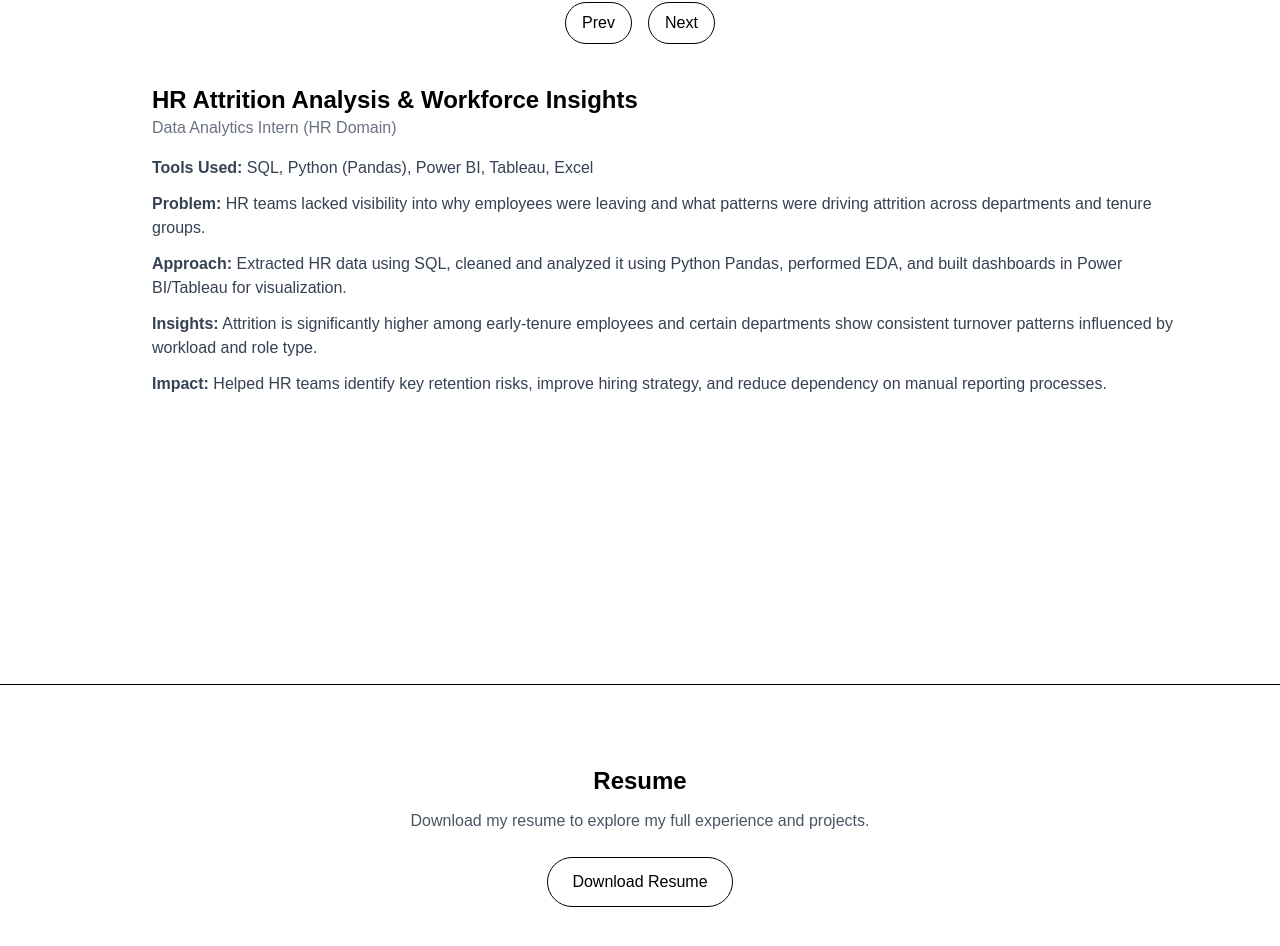
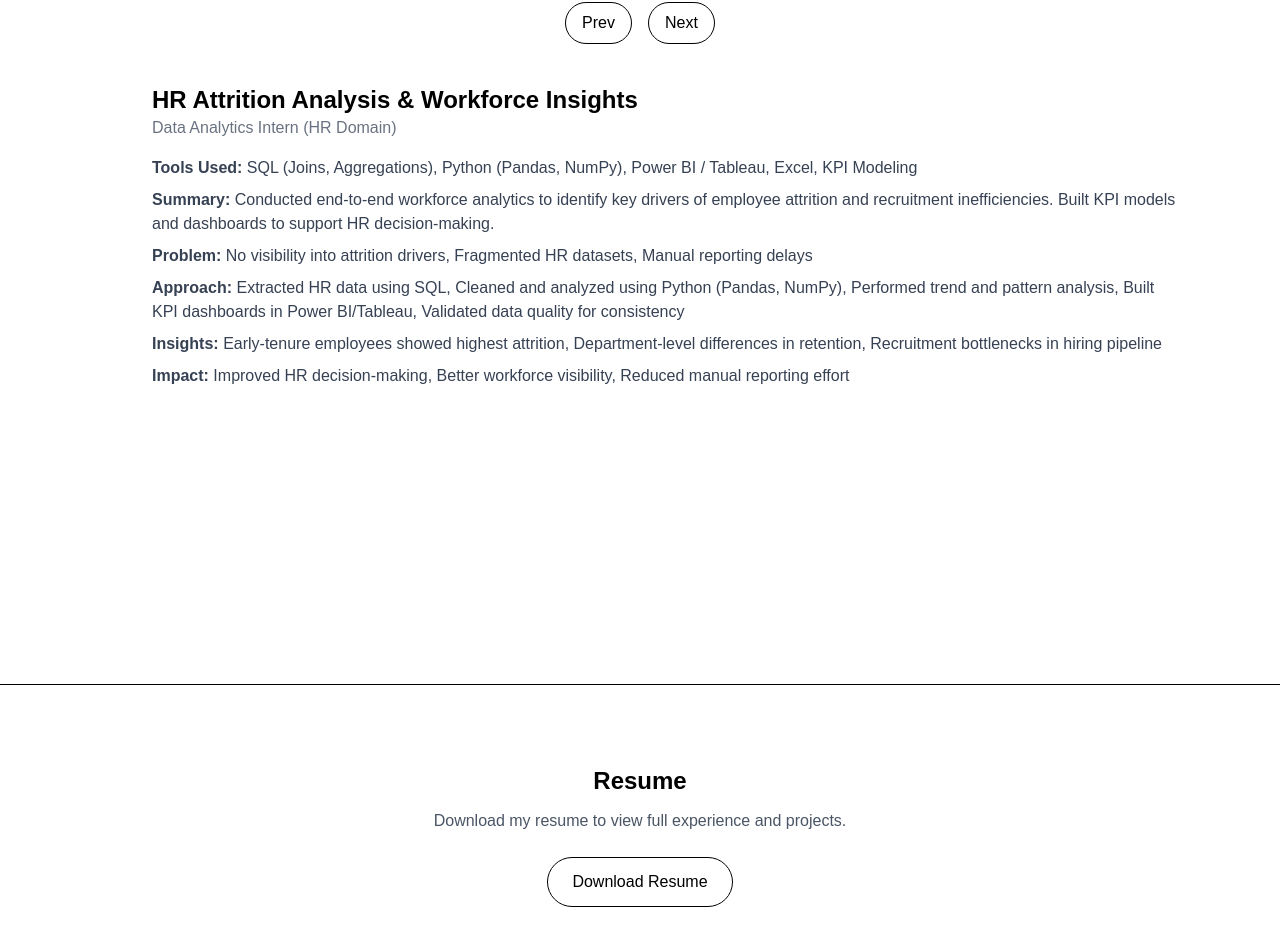
Before and after one commit to SahasraReddy9/my-portfolio, a Next.js app: page / in a window 1280 px wide. Shown: the part 1840-2786 px from the top of the page. Built offline with nearby package versions, Linux system fonts and the light colour scheme.

Commit message:
final portfolio upgrade

```diff
--- a/app/page.tsx
+++ b/app/page.tsx
@@ -55,7 +55,10 @@ function AINetworkBackground() {
   }, []);
 
   return (
-    <canvas className="fixed inset-0 -z-10 pointer-events-none" ref={canvasRef} />
+    <canvas
+      ref={canvasRef}
+      className="fixed inset-0 -z-10 pointer-events-none"
+    />
   );
 }
 
@@ -67,41 +70,105 @@ export default function Page() {
     {
       title: "HR Attrition Analysis & Workforce Insights",
       role: "Data Analytics Intern (HR Domain)",
-      tools: "SQL, Python (Pandas), Power BI, Tableau, Excel",
-      problem:
-        "HR teams lacked visibility into why employees were leaving and what patterns were driving attrition across departments and tenure groups.",
-      approach:
-        "Extracted HR data using SQL, cleaned and analyzed it using Python Pandas, performed EDA, and built dashboards in Power BI/Tableau for visualization.",
-      insights:
-        "Attrition is significantly higher among early-tenure employees and certain departments show consistent turnover patterns influenced by workload and role type.",
-      impact:
-        "Helped HR teams identify key retention risks, improve hiring strategy, and reduce dependency on manual reporting processes.",
+      tools:
+        "SQL (Joins, Aggregations), Python (Pandas, NumPy), Power BI / Tableau, Excel, KPI Modeling",
+
+      summary:
+        "Conducted end-to-end workforce analytics to identify key drivers of employee attrition and recruitment inefficiencies. Built KPI models and dashboards to support HR decision-making.",
+
+      problem: [
+        "No visibility into attrition drivers",
+        "Fragmented HR datasets",
+        "Manual reporting delays",
+      ],
+
+      approach: [
+        "Extracted HR data using SQL",
+        "Cleaned and analyzed using Python (Pandas, NumPy)",
+        "Performed trend and pattern analysis",
+        "Built KPI dashboards in Power BI/Tableau",
+        "Validated data quality for consistency",
+      ],
+
+      insights: [
+        "Early-tenure employees showed highest attrition",
+        "Department-level differences in retention",
+        "Recruitment bottlenecks in hiring pipeline",
+      ],
+
+      impact: [
+        "Improved HR decision-making",
+        "Better workforce visibility",
+        "Reduced manual reporting effort",
+      ],
     },
+
     {
       title: "Business KPI & Workforce Dashboard Reporting",
       role: "Business Intelligence Analyst Intern",
       tools: "SQL, Excel, Power BI, Tableau",
-      problem:
-        "Business and HR data were scattered across multiple systems with no unified KPI tracking system for leadership decision-making.",
-      approach:
-        "Designed KPI frameworks, extracted structured datasets using SQL, cleaned data in Excel, and built interactive dashboards in Power BI/Tableau.",
-      insights:
-        "Real-time KPI visibility improved understanding of hiring trends, workforce distribution, and operational efficiency gaps.",
-      impact:
-        "Reduced reporting time significantly and improved leadership decision-making through centralized dashboards.",
+
+      summary:
+        "Designed KPI-driven dashboards for workforce planning, hiring trends, and leadership reporting.",
+
+      problem: [
+        "No centralized KPI tracking system",
+        "Data scattered across multiple sources",
+        "Slow manual reporting cycles",
+      ],
+
+      approach: [
+        "Built KPI frameworks for reporting",
+        "Extracted data using SQL queries",
+        "Cleaned datasets in Excel",
+        "Created dashboards in Power BI/Tableau",
+      ],
+
+      insights: [
+        "Real-time KPI visibility improved decision-making",
+        "Workforce trends became easier to track",
+        "Data inconsistencies identified and resolved",
+      ],
+
+      impact: [
+        "Faster reporting cycles",
+        "Improved leadership visibility",
+        "Better workforce planning",
+      ],
     },
+
     {
       title: "HR Process Automation & Reporting System",
       role: "Data Analyst / Automation Intern",
       tools: "Python, Pandas, Excel Automation",
-      problem:
-        "HR reporting was manual, repetitive, slow, and prone to human errors causing inconsistency in business reporting.",
-      approach:
-        "Built Python automation scripts using Pandas, standardized Excel reporting templates, and automated repetitive data processing tasks.",
-      insights:
-        "Automation improves accuracy, reduces human error, and ensures consistency in HR reporting systems.",
-      impact:
-        "Reduced reporting time by a large margin and improved accuracy and reliability of HR reports.",
+
+      summary:
+        "Automated HR reporting workflows to reduce manual effort, improve accuracy, and standardize reporting systems.",
+
+      problem: [
+        "Manual reporting was slow",
+        "Frequent Excel inconsistencies",
+        "High human error rate",
+      ],
+
+      approach: [
+        "Built Python automation scripts",
+        "Used Pandas for data processing",
+        "Standardized Excel reporting formats",
+        "Automated repetitive workflows",
+      ],
+
+      insights: [
+        "Automation improves accuracy and consistency",
+        "Standardization reduces reporting errors",
+        "Manual effort can be significantly reduced",
+      ],
+
+      impact: [
+        "Reduced reporting time",
+        "Improved data accuracy",
+        "Streamlined HR workflow",
+      ],
     },
   ];
 
@@ -111,7 +178,9 @@ export default function Page() {
 
       {/* HERO */}
       <section className="min-h-screen flex flex-col justify-center items-center text-center px-6">
-        <h1 className="text-5xl font-semibold">Hi, I’m Sahasra Reddy 👋</h1>
+        <h1 className="text-5xl font-semibold">
+          Hi, I’m Sahasra Reddy 👋
+        </h1>
         <p className="mt-4 text-gray-600">
           Data Analyst | BI Analyst | Business Analyst
         </p>
@@ -129,14 +198,14 @@ export default function Page() {
           <h2 className="text-3xl font-semibold">About Me</h2>
 
           <p className="mt-4 text-gray-600 leading-relaxed">
-            I am a data-driven professional passionate about solving real-world business problems using analytics.<br /><br />
-            I specialize in HR analytics, business intelligence, and reporting automation across multiple domains.<br /><br />
-            I work with SQL, Python, and visualization tools to transform raw data into actionable insights.<br /><br />
-            I enjoy identifying patterns in workforce and business data to improve decision-making processes.<br /><br />
-            I strongly focus on clean data, accurate reporting, and scalable analytical solutions.<br /><br />
-            I believe data storytelling is essential to bridge the gap between technical analysis and business understanding.<br /><br />
-            I continuously learn new tools and techniques to improve analytical efficiency and impact.<br /><br />
-            My goal is to become a data leader who drives business strategy through insights.
+            I am a data-driven professional passionate about solving business problems using analytics.<br /><br />
+            I specialize in HR analytics, business intelligence, and reporting automation across domains.<br /><br />
+            I work with SQL, Python, and BI tools to transform raw data into actionable insights.<br /><br />
+            I enjoy identifying patterns in workforce and business datasets for better decision-making.<br /><br />
+            I focus on clean data, accurate reporting, and scalable analytical solutions.<br /><br />
+            I believe storytelling is key to making data understandable for business users.<br /><br />
+            I continuously improve my skills in analytics, visualization, and automation.<br /><br />
+            My goal is to become a data leader who drives business impact through insights.
           </p>
 
           <div className="mt-6 text-gray-700">
@@ -195,24 +264,25 @@ export default function Page() {
 
               <p className="text-gray-500">{caseStudies[index].role}</p>
 
-              <div className="mt-4 text-gray-700 space-y-3">
+              <div className="mt-4 text-gray-700 space-y-2">
                 <p><b>Tools Used:</b> {caseStudies[index].tools}</p>
-                <p><b>Problem:</b> {caseStudies[index].problem}</p>
-                <p><b>Approach:</b> {caseStudies[index].approach}</p>
-                <p><b>Insights:</b> {caseStudies[index].insights}</p>
-                <p><b>Impact:</b> {caseStudies[index].impact}</p>
+                <p><b>Summary:</b> {caseStudies[index].summary}</p>
+                <p><b>Problem:</b> {caseStudies[index].problem.join(", ")}</p>
+                <p><b>Approach:</b> {caseStudies[index].approach.join(", ")}</p>
+                <p><b>Insights:</b> {caseStudies[index].insights.join(", ")}</p>
+                <p><b>Impact:</b> {caseStudies[index].impact.join(", ")}</p>
               </div>
             </motion.div>
           </AnimatePresence>
         </div>
       </section>
 
-      {/* RESUME (AT END) */}
+      {/* RESUME */}
       <section className="text-center py-20 border-t">
         <h2 className="text-2xl font-semibold">Resume</h2>
 
         <p className="text-gray-600 mt-3">
-          Download my resume to explore my full experience and projects.
+          Download my resume to view full experience and projects.
         </p>
 
         <a
```
